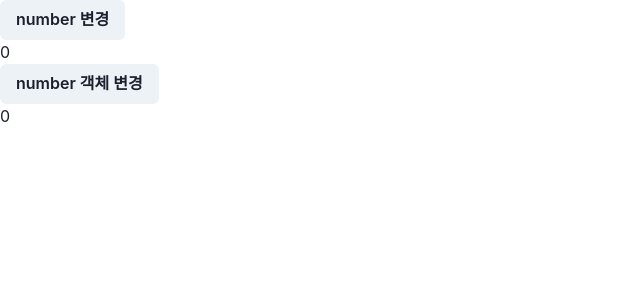
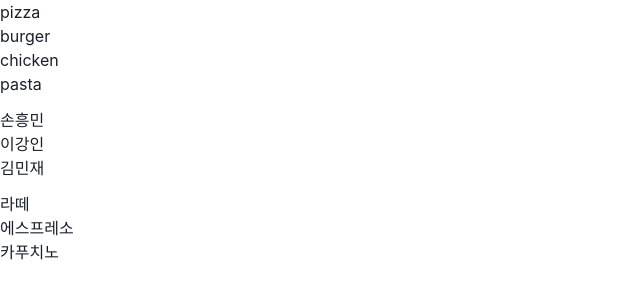
Before and after one commit to AngelosGithub/react231031, a React (Create React App) app: page / in a window 1280 px wide. Shown: the top 300 px of the page, without its empty margins (0-640 px from the left). Built offline with nearby package versions, Linux system fonts and the light colour scheme.

Commit message:
231106 배열을 jsx 에서 사용하기

```diff
--- a/src/App.js
+++ b/src/App.js
@@ -1,33 +1,28 @@
-import React, { useState } from "react";
-import { Box, Button, Text } from "@chakra-ui/react";
+import React from "react";
+import { Box, List, ListItem } from "@chakra-ui/react";
 
 function App(props) {
-  // set... 메소드로 상태 변경 가능
-  // 상태가 같은지 아닌지 판단해서 re-render 결정함
+  const arr = ["pizza", "burger", "chicken", "pasta"];
+  const arr2 = ["손흥민", "이강인", "김민재"];
+  const arr3 = ["라떼", "에스프레소", "카푸치노"];
 
-  const [number, setNumber] = useState(0);
-  const [numberObject, setNumberObject] = useState({ number: 0 });
-
-  function handleNumberObjectChange() {
-    // 이렇게 사용하면 안됨
-    // numberObject.number = numberObject.number + 1;
-    // setNumberObject(numberObject);
-
-    // 복사해서 써야함
-    const newNumberObject = { ...numberObject };
-    newNumberObject.number = newNumberObject.number + 1;
-    setNumberObject(newNumberObject);
-  }
-
+  const listItems2 = arr2.map((item) => <ListItem>{item}</ListItem>);
+  const listItems = arr.map((item) => <ListItem>{item}</ListItem>);
   return (
     <div>
-      <Box>
-        <Button onClick={() => setNumber(number + 1)}>number 변경</Button>
-        <Text>{number}</Text>
+      <Box mb={3}>
+        <List>{listItems}</List>
       </Box>
-      <Box>
-        <Button onClick={handleNumberObjectChange}>number 객체 변경</Button>
-        <Text>{numberObject.number}</Text>
+      <Box mb={3}>
+        {/*"손흥민", "이강인", "김민재"*/}
+        <List>{listItems2}</List>
+      </Box>
+      <Box mb={3}>
+        <List>
+          {arr3.map((e) => (
+            <ListItem>{e}</ListItem>
+          ))}
+        </List>
       </Box>
     </div>
   );
```
